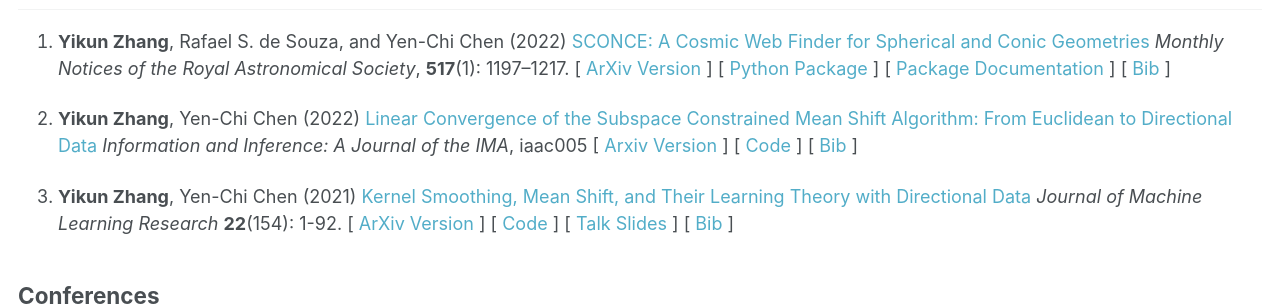
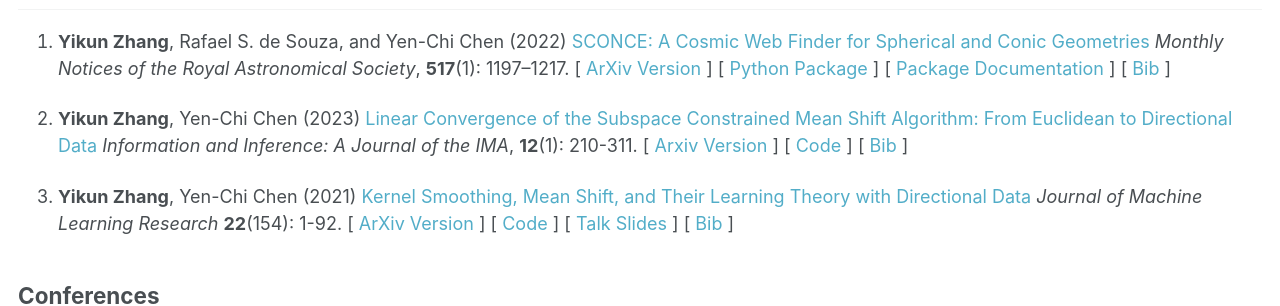
Before and after one commit to zhangyk8/zhangyk8.github.io, a Jekyll site: the page built from _pages/publications.md, in a window 1280 px wide. Shown: the part 363-669 px from the top of the page. Built offline with Jekyll 4.4.1, drawn with Linux system fonts in a browser that asks for light colours.

Commit message:
Update publications.md

```diff
--- a/_pages/publications.md
+++ b/_pages/publications.md
@@ -30,8 +30,8 @@ The EM Perspective of Directional Mean Shift Algorithm </A> _arXiv: 2101.10058_
 3. **Yikun Zhang**, Rafael S. de Souza, and Yen-Chi Chen (2022) <A href="https://doi.org/10.1093/mnras/stac2504" style="color: #52adc8; text-decoration=underline">
 SCONCE: A Cosmic Web Finder for Spherical and Conic Geometries </A> _Monthly Notices of the Royal Astronomical Society_, **517**(1): 1197–1217. [<A href="https://arxiv.org/abs/2207.07001" style="color: #52adc8; text-decoration=underline"> ArXiv Version </A>] [<A href="https://pypi.org/project/sconce-scms/0.1.2/" style="color: #52adc8; text-decoration=underline"> Python Package </A>] [<A href="https://sconce-scms.readthedocs.io/en/latest/" style="color: #52adc8; text-decoration=underline"> Package Documentation </A>] [<A href="https://zhangyk8.github.io/publications/bib_files/SCONCE2022.bib" style="color: #52adc8; text-decoration=underline"> Bib </A>]
 
-2. **Yikun Zhang**, Yen-Chi Chen (2022) <A href="https://doi.org/10.1093/imaiai/iaac005" style="color: #52adc8; text-decoration=underline">
-Linear Convergence of the Subspace Constrained Mean Shift Algorithm: From Euclidean to Directional Data </A> _Information and Inference: A Journal of the IMA_, iaac005 [<A href="https://arxiv.org/abs/2104.14977" style="color: #52adc8; text-decoration=underline"> Arxiv Version </A>] [<A href="https://github.com/zhangyk8/EuDirSCMS" style="color: #52adc8; text-decoration=underline"> Code </A>] [<A href="https://zhangyk8.github.io/publications/bib_files/DirSCMS2021.bib" style="color: #52adc8; text-decoration=underline"> Bib </A>]
+2. **Yikun Zhang**, Yen-Chi Chen (2023) <A href="https://doi.org/10.1093/imaiai/iaac005" style="color: #52adc8; text-decoration=underline">
+Linear Convergence of the Subspace Constrained Mean Shift Algorithm: From Euclidean to Directional Data </A> _Information and Inference: A Journal of the IMA_, **12**(1): 210-311. [<A href="https://arxiv.org/abs/2104.14977" style="color: #52adc8; text-decoration=underline"> Arxiv Version </A>] [<A href="https://github.com/zhangyk8/EuDirSCMS" style="color: #52adc8; text-decoration=underline"> Code </A>] [<A href="https://zhangyk8.github.io/publications/bib_files/DirSCMS2021.bib" style="color: #52adc8; text-decoration=underline"> Bib </A>]
 
 1. **Yikun Zhang**, Yen-Chi Chen (2021) <A href="https://jmlr.org/papers/v22/20-1194.html" style="color: #52adc8; text-decoration=underline"> Kernel Smoothing, Mean Shift, and Their Learning Theory with Directional Data </A> _Journal of Machine Learning Research_ **22**(154): 1-92. [<A href="https://arxiv.org/abs/2010.13523" style="color: #52adc8; text-decoration=underline"> ArXiv Version </A>] [<A href="https://github.com/zhangyk8/DirMS" style="color: #52adc8; text-decoration=underline"> Code </A>] [<A href="https://zhangyk8.github.io/talks/DirMS_Slides.pdf" style="color: #52adc8; text-decoration=underline"> Talk Slides </A>] [<A href="https://zhangyk8.github.io/publications/bib_files/DirMS2020.bib" style="color: #52adc8; text-decoration=underline"> Bib </A>]
 
```
